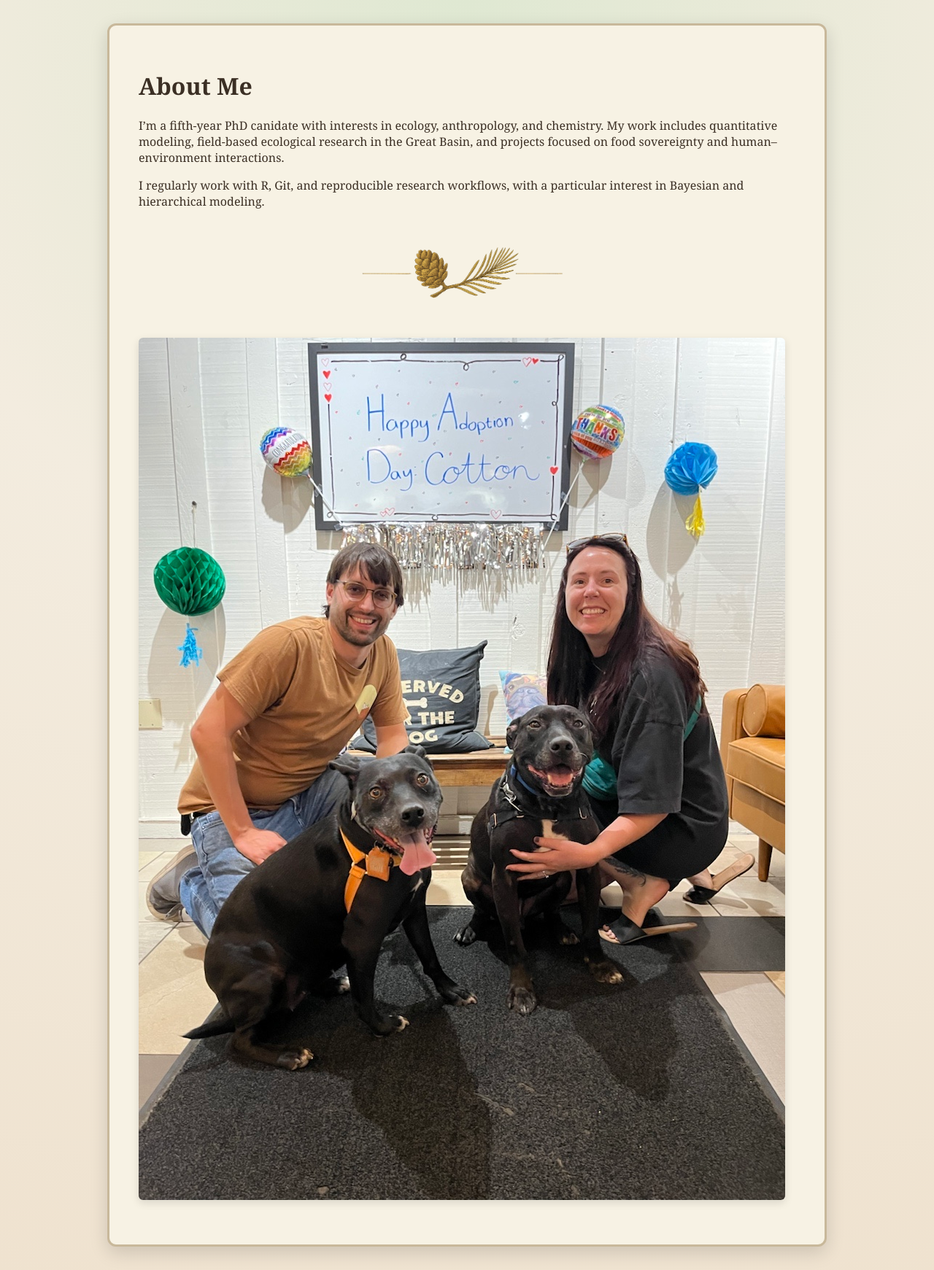
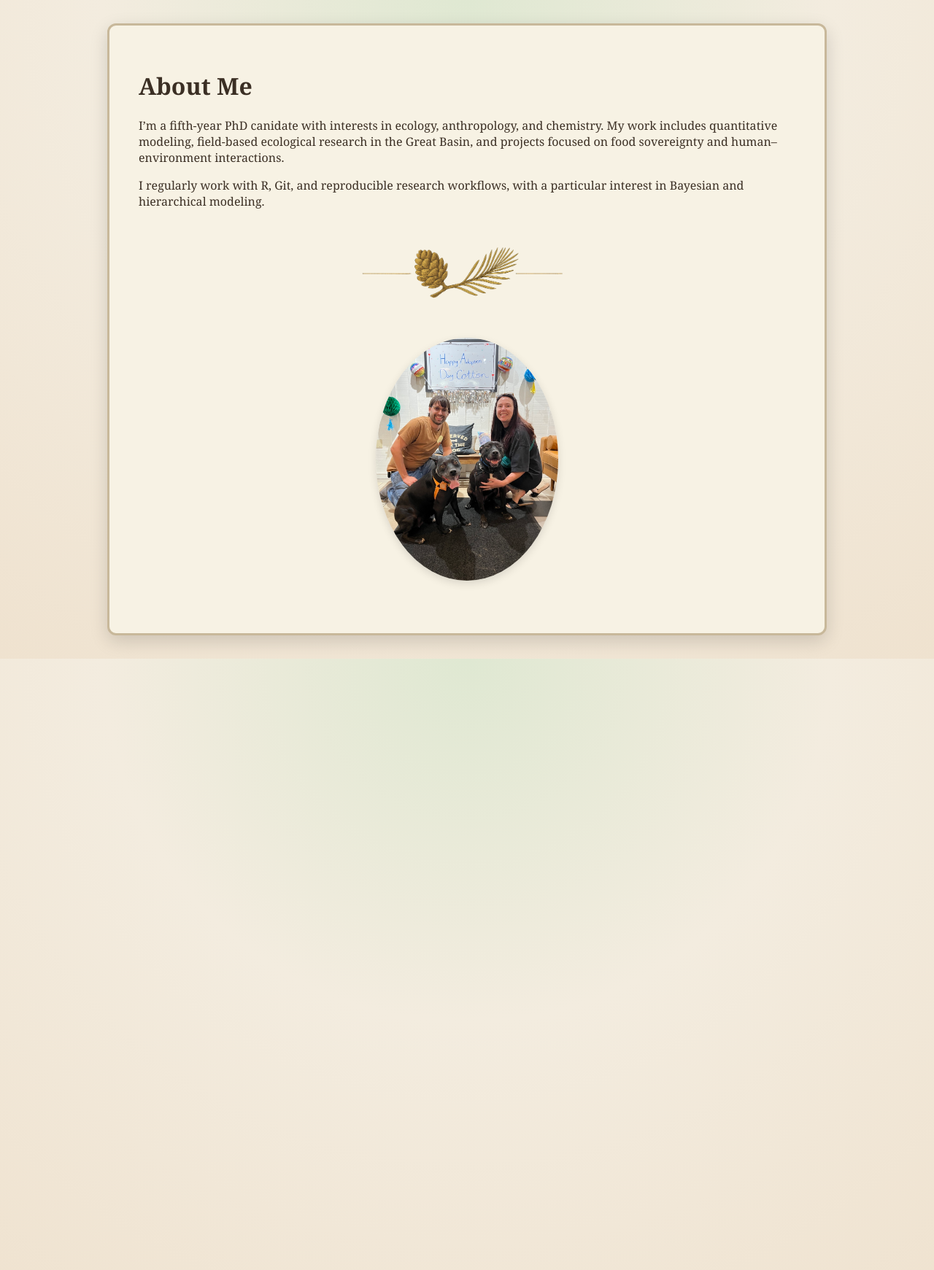
Before and after one commit to ChloeCollierAllen/ChloeCollierAllen.github.io, a Jekyll site: the page built from about.md, in a window 1280 px wide. Shown: the whole page at 73% size. Built offline with Jekyll 4.4.1, drawn with Linux system fonts in a browser that asks for light colours.

Commit message:
Update style.scss
updating_style.scss

```diff
--- a/assets/css/style.scss
+++ b/assets/css/style.scss
@@ -124,3 +124,10 @@ h2, h3 {
 .page-content {
   background: #f7f2e4; /* or #fff */
 }
+
+.profile-photo {
+  max-width: 250px;
+  border-radius: 50%;
+  display: block;
+  margin: 2rem auto;
+}
```
